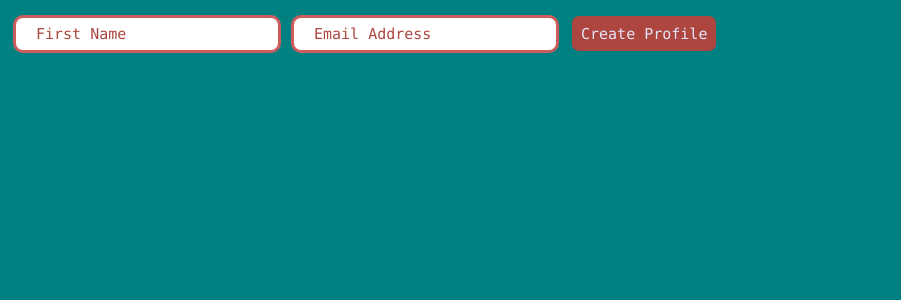
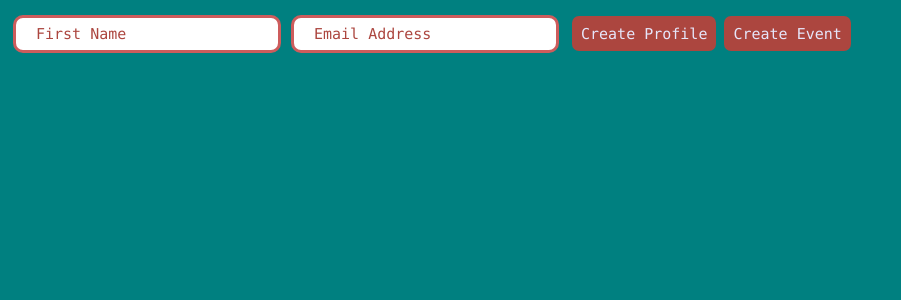
Before and after one commit to chelletuerk/iterable-demo, a React (Create React App) app: page / in a window 1280 px wide. Shown: the top 300 px of the page, without its empty margins (0-901 px from the left). Built offline with nearby package versions, Linux system fonts and the light colour scheme; no server answers.

Commit message:
successful createEvent POST request on button click

```diff
--- a/src/components/App.js
+++ b/src/components/App.js
@@ -16,6 +16,7 @@ class App extends Component {
       id: '',
     }
     this.createProfile = this.createProfile.bind(this)
+    this.createEvent = this.createEvent.bind(this)
     this.handleFirstNameInput = this.handleFirstNameInput.bind(this)
     this.handleEmailInput = this.handleEmailInput.bind(this)
   }
@@ -32,10 +33,8 @@ class App extends Component {
 
   createProfile(e) {
     e.preventDefault()
-
-
-  //////////////////////////////////AXIOS CALLS
-  /////POST REQUEST
+    //////////////////////////////////AXIOS CALL
+    /////CREATE PROFILE POST REQUEST
     const myHeaders = new Headers();
     let id = Math.random().toString(16).slice(2)
     myHeaders.append("API_KEY", api_key);
@@ -66,8 +65,8 @@ class App extends Component {
 
     .then(function (response) {
       console.log('RESPONSE', response)
+      console.log(JSON.stringify(response.data))
       let responseCode = response.data
-  console.log(JSON.stringify(response.data))
       if (responseCode.code === "Success") {
         alert(JSON.stringify(responseCode.code))
       //   userList.append(`You've successfully created a profile for ${email}.`)
@@ -84,29 +83,48 @@ class App extends Component {
         }
       }
     })
-
     this.renderProfile(this.state.email)
     console.log(this.state.email)
     this.setState({firstName: '', email: ''})
     return this.state.email
   }
 
-  // handleKeyPress(e) {
-  //   if (e.key === 'Enter') {
-  //     e.preventDefault()
-  //     this.createProfile()
-  //   }
-  // }
+  createEvent(e) {
+    let id = Math.random().toString(16).slice(2)
+    e.preventDefault()
+    //////////////////////////////////AXIOS CALL
+    /////CREATE PROFILE POST REQUEST
+    const data = JSON.stringify({
+      "email": "michelletuerk4@gmail.com",
+      "eventName": "webSATestEvent",
+      "dataFields": {
+        "platform": "web",
+        "isTestEvent": true,
+        "url": " https://iterable.com/sa-test/Chelle",
+        "secret_code_key": secret_code
+      },
+      "userId": id
+    });
 
-  renderProfile() {
-    // alert('hit')
-    return <li>{this.state.firstName}</li>
+    let config = {
+      method: 'post',
+      url: 'https://api.iterable.com/api/events/track',
+      headers: {
+        'API_KEY': api_key,
+        'Content-Type': 'application/json'
+      },
+      data : data
+    };
+
+    axios(config)
+    .then(function (response) {
+      // alert(JSON.stringify(response.data))
+      alert(JSON.stringify(response.data.code) + '  Event id:' + JSON.stringify(response.data.params.id))
+    })
+    .catch(function (error) {
+      alert(error)
+    })
   }
-
-  // buttonDisabled() {
-  //   return !this.state.firstName
-  //   return !this.state.email
-  // }
 
   render() {
     return (
@@ -129,6 +147,12 @@ class App extends Component {
           handleClick={this.createProfile}
           buttonDisabled={this.buttonDisabled}
         />
+        <Button
+          className='createEvent'
+          text='Create Event'
+          handleClick={this.createEvent}
+          buttonDisabled={this.buttonDisabled}
+        />
        <h2>{this.state.firstName}</h2>
        <h2>{this.state.email}</h2>
       </div>
```
Lines whose indentation alone changed are shown as unchanged.
